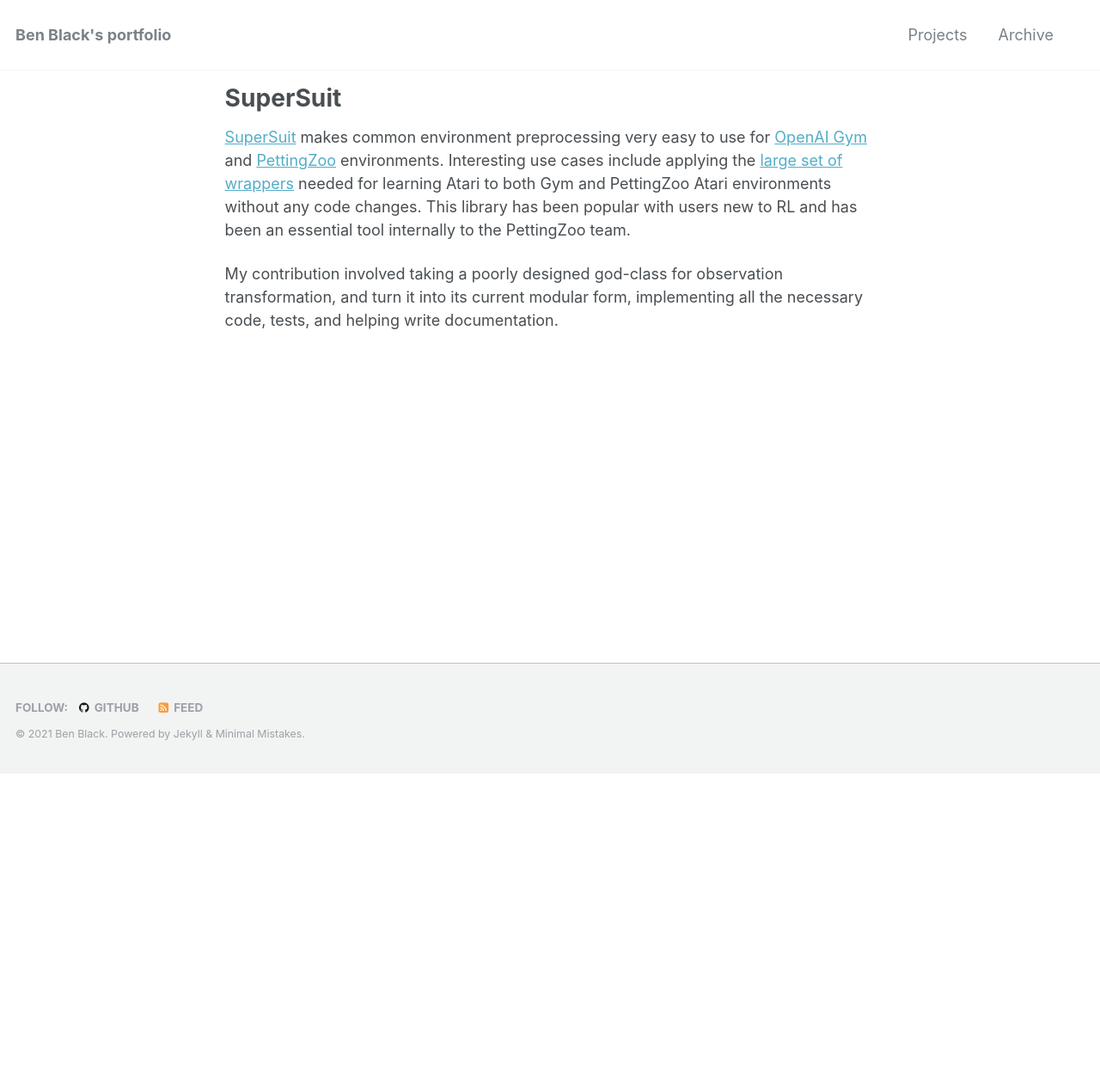
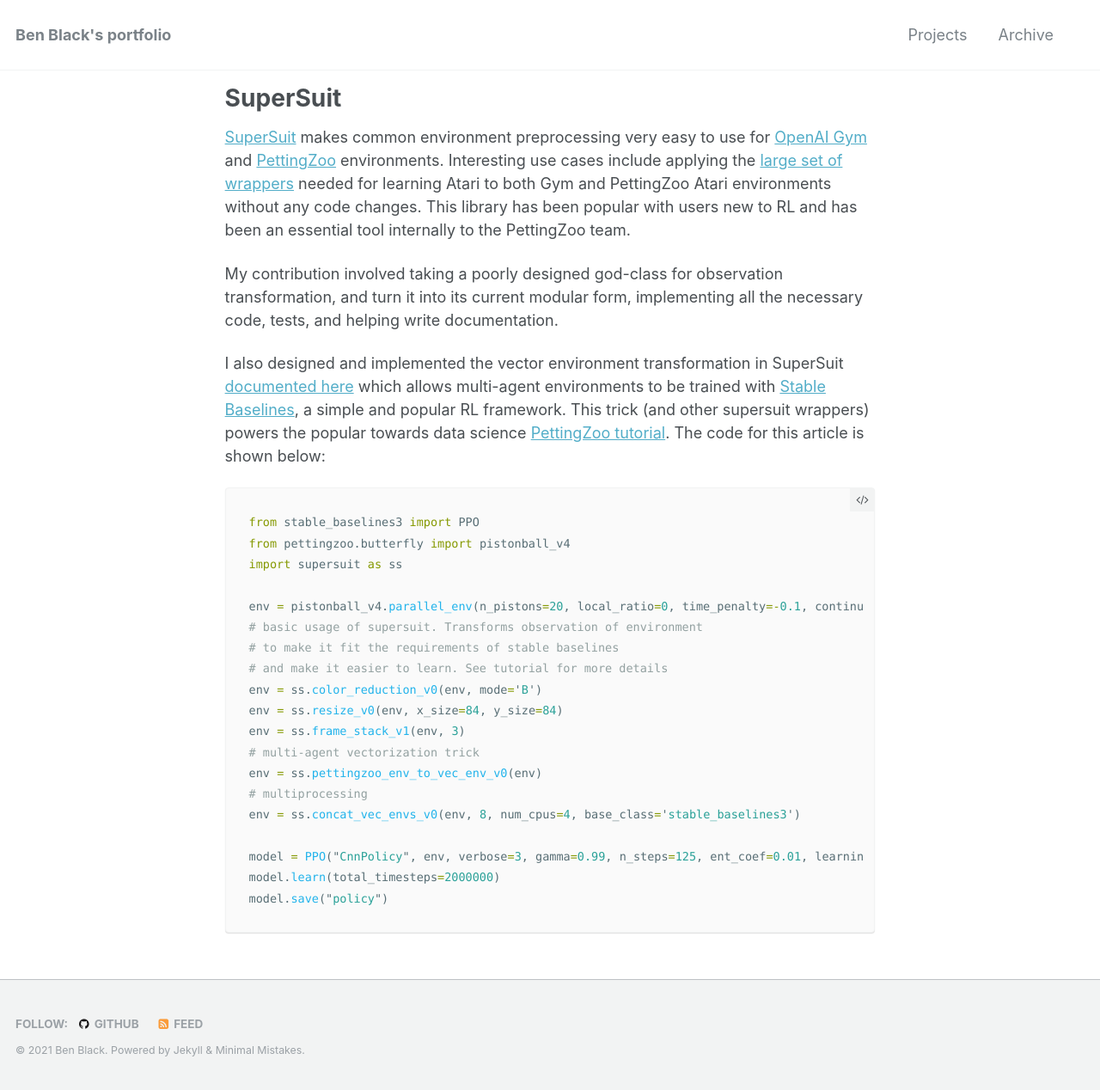
Before and after one commit to benblack769/benblack769.github.io, a Jekyll site: the page built from posts/projects/supersuit.md, in a window 1280 px wide. Shown: the whole page at 86% size. Built offline with Jekyll 4.4.1, drawn with Linux system fonts in a browser that asks for light colours; before the commit the page ends 900 px from its top, so only the background shows below that.

Commit message:
edited projects

````diff
--- a/index.html
+++ b/index.html
@@ -11,7 +11,7 @@
   {% include author-urls.html %}
   </div>
   <p>
-      I am a computer scientist and software engeneer. In 2021, I recived a
+      I am a computer scientist and software engineer. In 2021, I recived a
       M.S. in Computer Science from the University of Maryland. In 2018 I graduated from
       from Reed College with a B.A. in Computer Science.
   </p>
--- a/posts/projects/supersuit.md
+++ b/posts/projects/supersuit.md
@@ -7,7 +7,7 @@
 comments: false
 share: false
 post_date: "2020"
-priority: 1
+priority: 0
 img: /images/pettingzoo/SuperSuit_Icon.png
 ---
 
@@ -15,3 +15,28 @@
 [SuperSuit](https://github.com/PettingZoo-Team/SuperSuit) makes common environment preprocessing very easy to use for [OpenAI Gym](https://gym.openai.com/) and [PettingZoo](https://www.pettingzoo.ml/) environments. Interesting use cases include applying the [large set of wrappers](https://www.pettingzoo.ml/atari#preprocessing) needed for learning Atari to both Gym and PettingZoo Atari environments without any code changes. This library has been popular with users new to RL and has been an essential tool internally to the PettingZoo team.
 
 My contribution involved taking a poorly designed god-class for observation transformation, and turn it into its current modular form, implementing all the necessary code, tests, and helping write documentation.
+
+I also designed and implemented the vector environment transformation in SuperSuit [documented here](https://github.com/PettingZoo-Team/SuperSuit/#parallel-environment-vectorization) which allows multi-agent environments to be trained with [Stable Baselines](https://stable-baselines3.readthedocs.io/en/master/), a simple and popular RL framework. This trick (and other supersuit wrappers) powers the popular towards data science [PettingZoo tutorial](https://towardsdatascience.com/multi-agent-deep-reinforcement-learning-in-15-lines-of-code-using-pettingzoo-e0b963c0820b). The code for this article is shown below:
+
+
+```python
+from stable_baselines3 import PPO
+from pettingzoo.butterfly import pistonball_v4
+import supersuit as ss
+
+env = pistonball_v4.parallel_env(n_pistons=20, local_ratio=0, time_penalty=-0.1, continuous=True, random_drop=True, random_rotate=True, ball_mass=0.75, ball_friction=0.3, ball_elasticity=1.5, max_cycles=125)
+# basic usage of supersuit. Transforms observation of environment
+# to make it fit the requirements of stable baselines
+# and make it easier to learn. See tutorial for more details
+env = ss.color_reduction_v0(env, mode='B')
+env = ss.resize_v0(env, x_size=84, y_size=84)
+env = ss.frame_stack_v1(env, 3)
+# multi-agent vectorization trick
+env = ss.pettingzoo_env_to_vec_env_v0(env)
+# multiprocessing
+env = ss.concat_vec_envs_v0(env, 8, num_cpus=4, base_class='stable_baselines3')
+
+model = PPO("CnnPolicy", env, verbose=3, gamma=0.99, n_steps=125, ent_coef=0.01, learning_rate=0.00025, vf_coef=0.5, max_grad_norm=0.5, gae_lambda=0.95, n_epochs=4, clip_range=0.2, clip_range_vf=1)
+model.learn(total_timesteps=2000000)
+model.save("policy")
+```
````
Also changed, not shown: posts/projects/ma_ale.md (+1 -1 lines), posts/projects/pettingzoo.md (+2 -2 lines).
